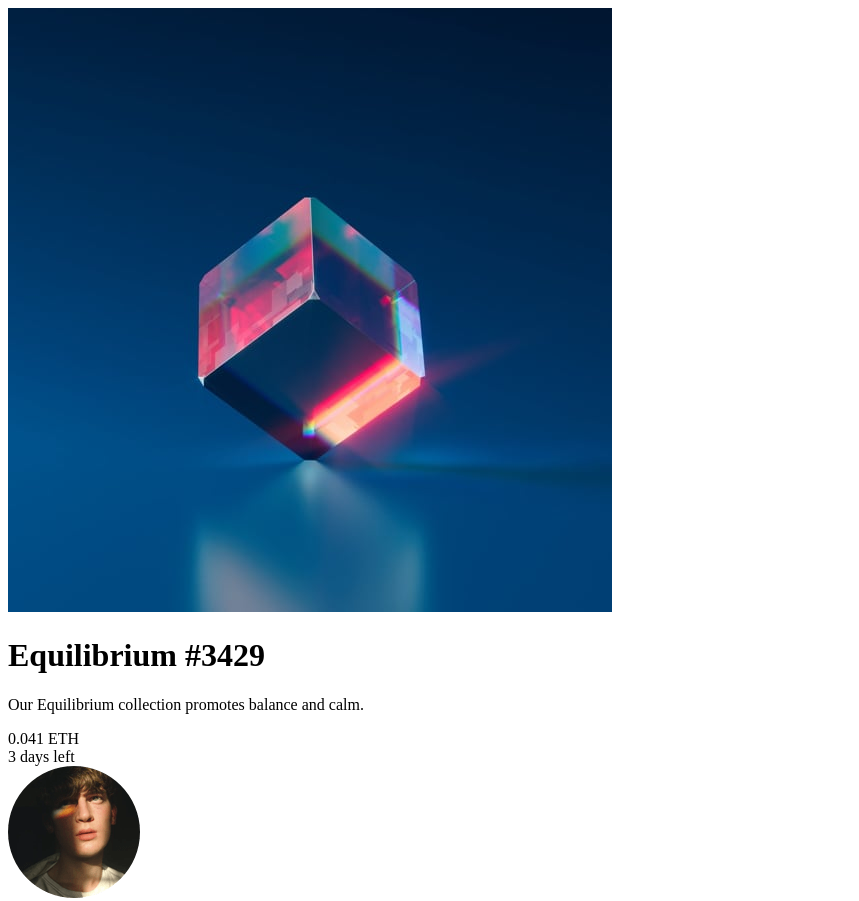
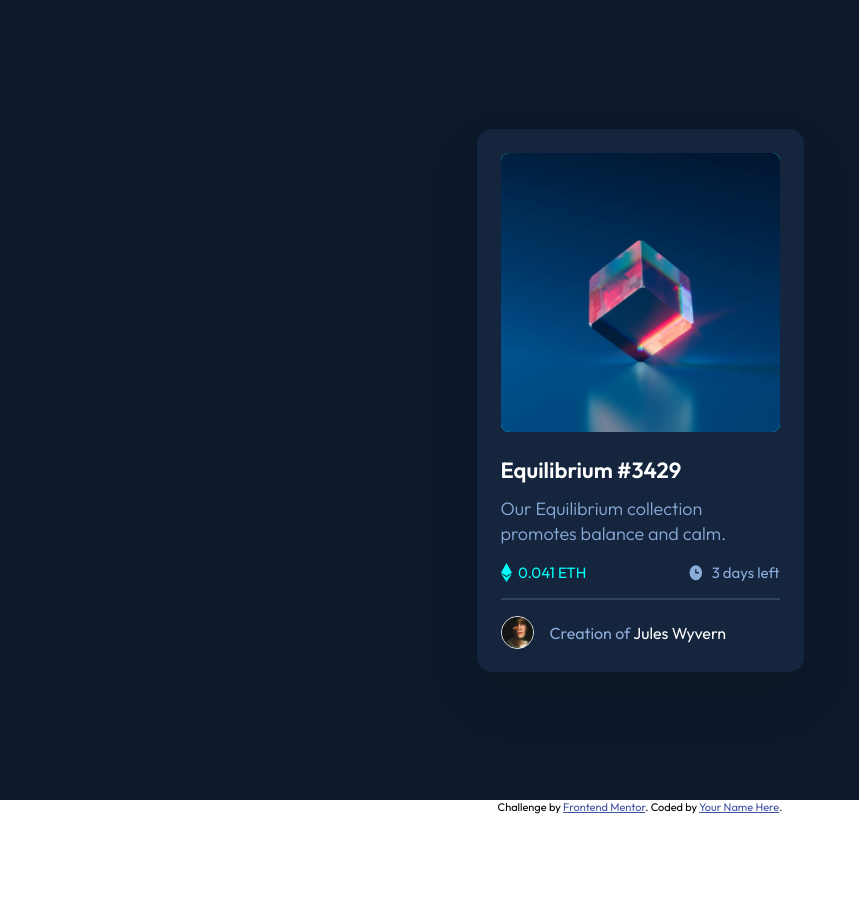
Before and after one commit to erminski/NFT-preview-card, a plain HTML site: page index.html in a window 1280 px wide. Shown: the top 901 px of the page, without its empty margins (0-859 px from the left). After the commit the page ends 840 px from the top, so only its background shows below. Drawn offline with Linux system fonts and the light colour scheme.

Commit message:
finished css.styles

```diff
--- a/index.html
+++ b/index.html
@@ -20,6 +20,8 @@
       .attribution {
         font-size: 11px;
         text-align: center;
+
+        height: 5vh;
       }
       .attribution a {
         color: hsl(228, 45%, 44%);
@@ -30,7 +32,11 @@
     <main>
       <div class="component">
         <div class="nft-container">
-          <img src="./images/image-equilibrium.jpg" alt="equilibrium nft" />
+          <img
+            src="./images/image-equilibrium.jpg"
+            alt="equilibrium nft"
+            class="nft-img"
+          />
         </div>
         <div class="text-container">
           <h1 class="title">Equilibrium #3429</h1>
@@ -39,12 +45,28 @@
           </p>
         </div>
         <div class="nft-info">
-          <div class="price">0.041 ETH</div>
-          <div class="days">3 days left</div>
+          <div class="price">
+            <img
+              src="./images/icon-ethereum.svg"
+              alt="nft icon"
+              class="nft-icon"
+            />
+            <p>0.041 ETH</p>
+          </div>
+          <div class="days">
+            <img
+              src="./images/icon-clock.svg"
+              alt="clock icon"
+              class="clock-icon"
+            />
+            <p>3 days left</p>
+          </div>
         </div>
         <div class="divider"></div>
         <div class="created">
-          <img src="/images/image-avatar.png" alt="avatar" />
+          <div class="avatar-container">
+            <img src="/images/image-avatar.png" alt="avatar" />
+          </div>
           <p>Creation of <span class="creator"> Jules Wyvern </span></p>
         </div>
       </div>
--- a/styles.css
+++ b/styles.css
@@ -32,4 +32,138 @@ The designs were created to the following widths:
 - Family: [Outfit](https://fonts.google.com/specimen/Outfit)
 - Weights: 300, 400, 600 */
 
-@import url('https://fonts.googleapis.com/css2?family=Outfit:wght@400;700&display=swap');
+@import url('https://fonts.googleapis.com/css2?family=Outfit:wght@300;400;600&display=swap');
+
+* {
+  margin: 0;
+  padding: 0;
+  box-sizing: border-box;
+}
+
+img {
+  width: 100%;
+  display: block;
+}
+
+body {
+  font-family: 'Outfit', sans-serif;
+}
+
+main {
+  background-color: hsl(217, 54%, 11%);
+  height: 100vh;
+  display: flex;
+  justify-content: center;
+  align-items: center;
+}
+
+.component {
+  background: hsl(216, 50%, 16%);
+  box-shadow: 0px 25px 50px rgba(0, 0, 0, 0.0952917);
+  border-radius: 15px;
+  width: 20.438rem;
+  height: 33.938rem;
+  padding: 1.5rem;
+  padding-bottom: 2rem;
+  position: relative;
+}
+
+.nft-container {
+  border-radius: 8px;
+  overflow: hidden;
+  margin-bottom: 1.5rem;
+  background: hsl(178, 100%, 50%);
+  cursor: pointer;
+  position: relative;
+}
+
+.nft-container:hover .nft-img {
+  opacity: 0.5;
+}
+
+.nft-img {
+  transition: 0.3s all;
+}
+
+.nft-container:hover::after {
+  content: url(./images/icon-view.svg);
+  position: absolute;
+  top: 50%;
+  left: 50%;
+  transform: translate(-50%, -50%);
+}
+
+.title {
+  color: #fff;
+  font-size: 1.375rem;
+  font-weight: 600;
+  margin-bottom: 0.75rem;
+  transition: 0.3s all;
+  cursor: pointer;
+}
+
+.title:hover,
+.creator:hover {
+  color: hsl(178, 100%, 50%);
+}
+
+.title-text {
+  font-size: 1.125rem;
+  font-weight: 300;
+  line-height: 1.44;
+  color: hsl(215, 51%, 70%);
+  margin-bottom: 1rem;
+}
+
+.nft-info {
+  display: flex;
+  justify-content: space-between;
+  margin-bottom: 1rem;
+  font-size: 0.938rem;
+}
+
+.nft-icon {
+  width: 11px;
+  margin-right: 0.405rem;
+}
+
+.clock-icon {
+  width: 16px;
+  margin-right: 0.481rem;
+}
+
+.price {
+  color: hsl(178, 100%, 50%);
+  display: flex;
+}
+
+.days {
+  color: hsl(215, 51%, 70%);
+  display: flex;
+}
+
+.divider {
+  border: 1px solid hsl(215, 32%, 27%);
+  margin-bottom: 1rem;
+}
+
+.created {
+  display: flex;
+  align-items: center;
+  color: hsl(215, 51%, 70%);
+  font-weight: 400;
+}
+
+.avatar-container {
+  width: 33px;
+  height: 33px;
+  border: 1px solid hsl(0, 0%, 100%);
+  border-radius: 50%;
+  margin-right: 1rem;
+}
+
+.creator {
+  color: hsl(0, 0%, 100%);
+  transition: 0.3s all;
+  cursor: pointer;
+}
```
